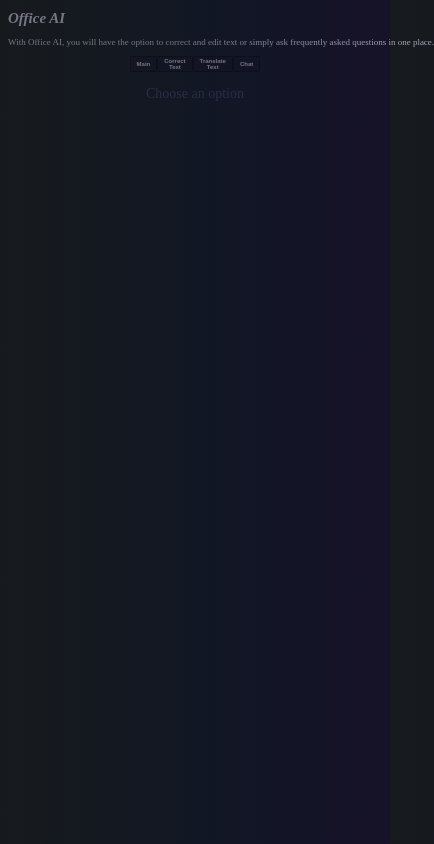
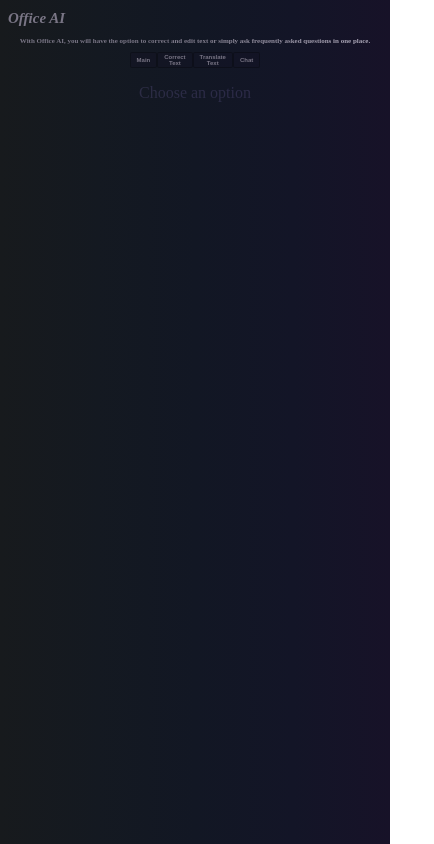
Before and after one commit to andresg19/office-ai, a React (Vite) app in the folder client/: page / in a window 390 px wide. Shown: the whole page, 434 px wide, since content can reach past the window. Built offline with nearby package versions, Linux system fonts and the light colour scheme; a web font is replaced by a local one.

Commit message:
mobile css

```diff
--- a/client/src/Styles/Home.module.css
+++ b/client/src/Styles/Home.module.css
@@ -29,9 +29,6 @@ margin-right: auto;
      .about {
           font-size: 12px;
      }
-     .choose {
-          font-size: 11px;
-     }
    }
 
    @media screen and (min-width: 490px) and (max-width: 720px) {
@@ -41,21 +38,13 @@ margin-right: auto;
      .about {
           font-size: 9px;
      }
-     .choose {
-          font-size: 8px;
-     }
    }
 
    @media screen and (min-width: 200px) and (max-width: 490px) {
      .title {
           font-size: 15px;
-          white-space: pre-wrap;
      }
      .about {
-          font-size: 9px;
-          font-weight: 500;
-     }
-     .choose {
-          font-size: 14px;
+          font-size: 7px;
      }
    }
```
